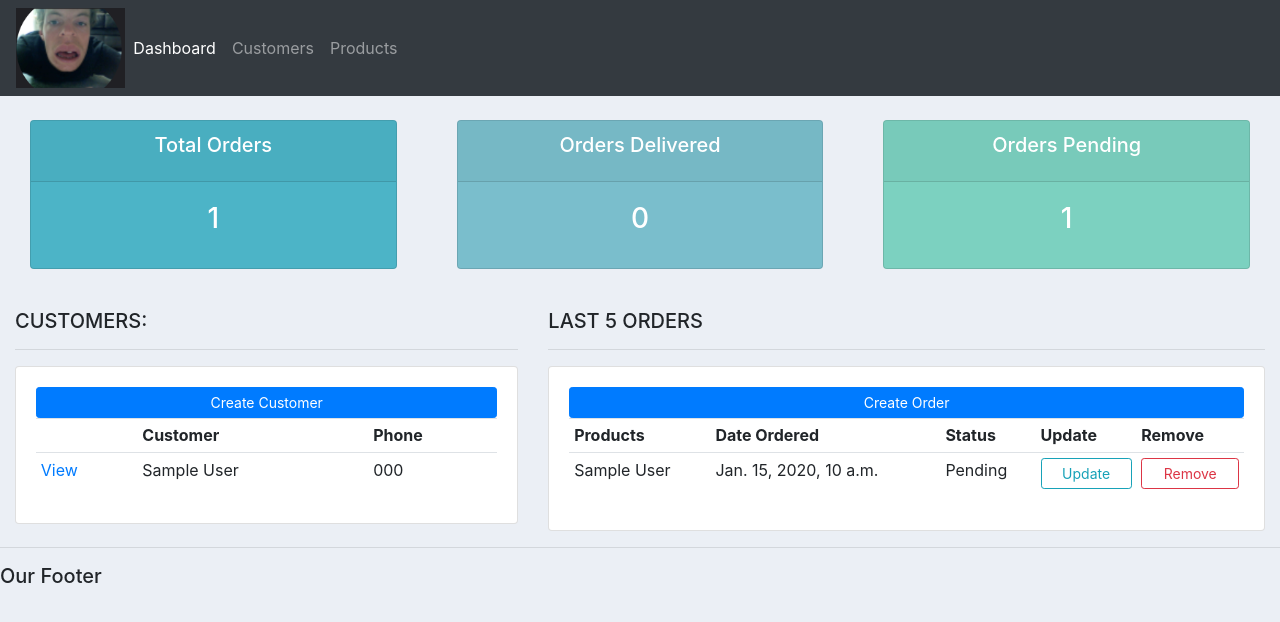
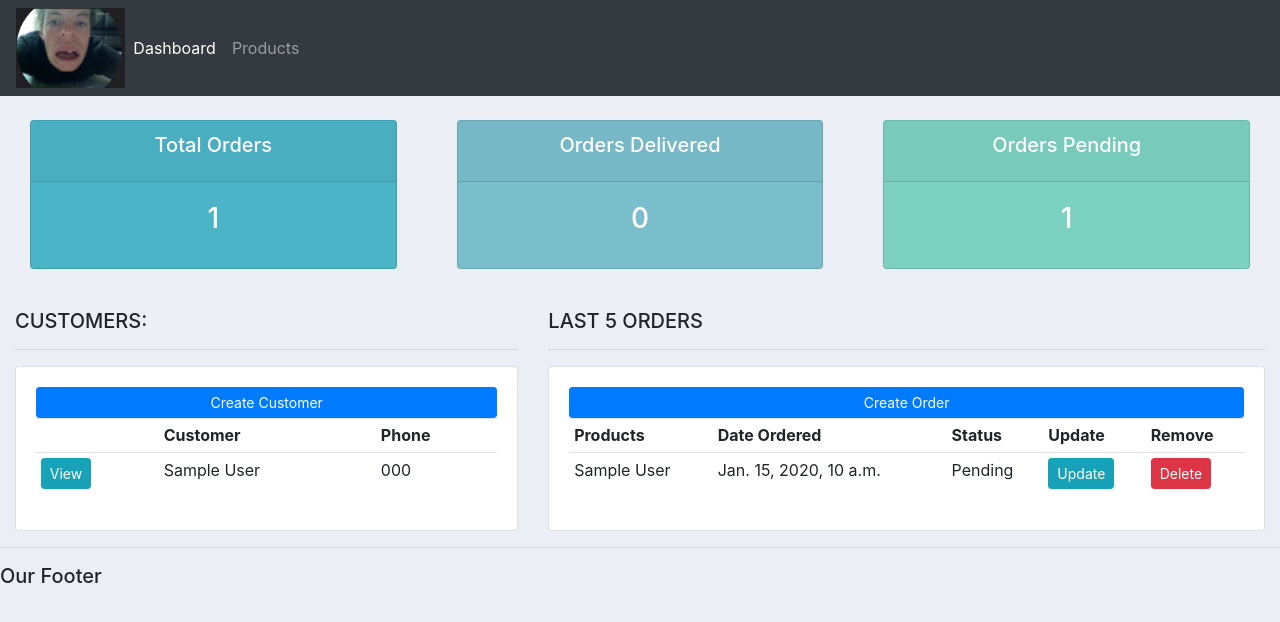
Before and after one commit to krsnamara/djangoCRM, a Django app: page / in a window 1280 px wide. Shown: the top 622 px of the page. Run offline with Django 4.2, Linux system fonts and the light colour scheme; tables that the repository leaves empty hold one stand-in row (values such as "Sample post").

Commit message:
Finishing routing. WIP CRUD

```diff
--- a/accounts/templates/accounts/customer.html
+++ b/accounts/templates/accounts/customer.html
@@ -64,10 +64,10 @@
           <td>{{order.date_created}}</td>
           <td>{{order.status}}</td>
           <td>
-            <a href="" class="btn btn-info btn-sm btn-block">Update</a>
+            <a href="" class="btn btn-info btn-sm">Update</a>
           </td>
           <td>
-            <a href="" class="btn btn-danger btn-sm btn-block">Remove</a>
+            <a href="" class="btn btn-danger btn-sm">Delete</a>
           </td>
         </tr>
 
--- a/accounts/templates/accounts/dashboard.html
+++ b/accounts/templates/accounts/dashboard.html
@@ -17,7 +17,13 @@
         </tr>
         {% for customer in customers %}
         <tr>
-          <td><a href="{% url 'customer' customer.id%}">View</a></td>
+          <td>
+            <a
+              class="btn btn-sm btn-info"
+              href="{% url 'customer' customer.id%}"
+              >View</a
+            >
+          </td>
           <td>{{customer.name}}</td>
           <td>{{customer.phone}}</td>
         </tr>
@@ -46,12 +52,10 @@
           <td>{{order.date_created}}</td>
           <td>{{order.status}}</td>
           <td>
-            <a href="" class="btn btn-outline-info btn-sm btn-block">Update</a>
+            <a href="" class="btn btn-info btn-sm">Update</a>
           </td>
           <td>
-            <a href="" class="btn btn-outline-danger btn-sm btn-block"
-              >Remove</a
-            >
+            <a href="" class="btn btn-danger btn-sm">Delete</a>
           </td>
         </tr>
         {% endfor %}
--- a/accounts/templates/accounts/navbar.html
+++ b/accounts/templates/accounts/navbar.html
@@ -15,13 +15,10 @@
   <div class="collapse navbar-collapse" id="navbarNav">
     <ul class="navbar-nav">
       <li class="nav-item active">
-        <a class="nav-link" href="#">Dashboard</a>
+        <a class="nav-link" href="{% url 'home'%}">Dashboard</a>
       </li>
       <li class="nav-item">
-        <a class="nav-link" href="#">Customers</a>
-      </li>
-      <li class="nav-item">
-        <a class="nav-link" href="#">Products</a>
+        <a class="nav-link" href="{% url 'products'%}">Products</a>
       </li>
     </ul>
   </div>
```
